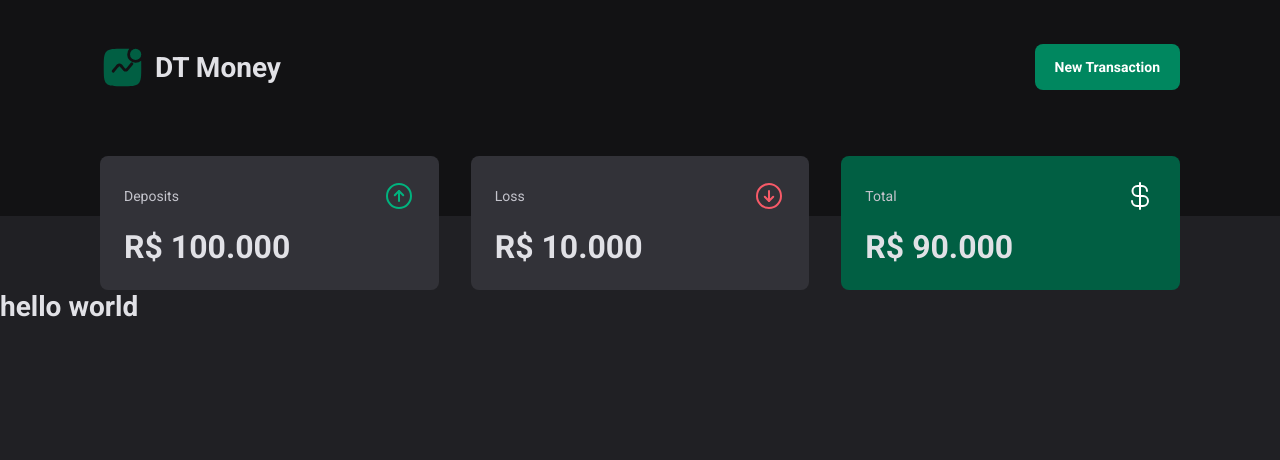
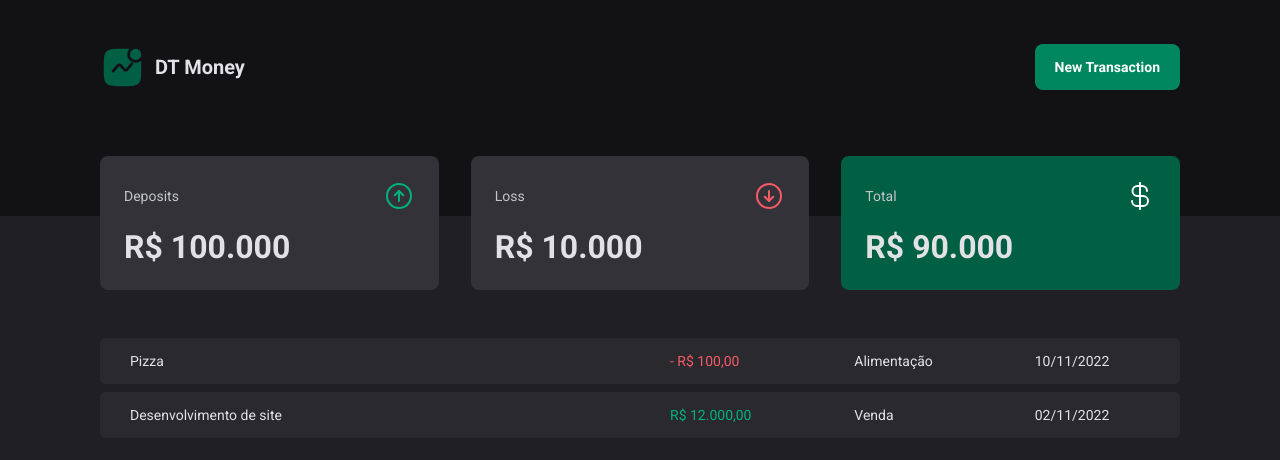
Before and after one commit to Prattiz/DT-Money, a React (Vite) app: page / in a window 1280 px wide. Shown: the top 460 px of the page. Built offline with nearby package versions, Linux system fonts and the light colour scheme.

Commit message:
CREATE TABLE IN APP

```diff
--- a/src/components/Header/styles.ts
+++ b/src/components/Header/styles.ts
@@ -18,6 +18,7 @@ export const Content = styled.div`
 
     h1{
         display: flex;
+        font-size: 2rem;
         align-items: center;
         gap:10px;
     }
--- a/src/page/index.tsx
+++ b/src/page/index.tsx
@@ -1,7 +1,7 @@
 import { Header } from "../components/Header";
 import { Summary } from "../components/Summary";
 
-import { Container } from "./styles";
+import { Container, Trasaction, Price } from "./styles";
 
 
 export function App() {
@@ -10,7 +10,26 @@ export function App() {
     <Container>
       <Header/>
       <Summary/>
-      <h1>hello world</h1>
+
+     <Trasaction>
+      <table>
+          <tbody>
+            <tr>
+              <td width="50%">Pizza</td>
+              <td><Price variant="outcome">- R$ 100,00</Price></td>
+              <td>Alimentação</td>
+              <td>10/11/2022</td>
+            </tr>
+
+            <tr>
+              <td width="50%">Desenvolvimento de site</td>
+              <td><Price variant="Income">R$ 12.000,00</Price></td>
+              <td>Venda</td>
+              <td>02/11/2022</td>
+            </tr>
+          </tbody>
+        </table>
+     </Trasaction>
     </Container>
   )
 }
--- a/src/page/styles.ts
+++ b/src/page/styles.ts
@@ -1,3 +1,42 @@
 import styled from "styled-components";
 
+interface PriceProps{
+    variant: 'Income' | 'outcome'
+}
+
 export const Container = styled.div``
+
+export const Trasaction = styled.main`
+
+    width: 100%;
+    max-width: 1120px;
+    margin: 4rem auto 0;
+    padding: 0 2rem;
+
+    table{
+        width: 100%;
+        border-collapse: separate;
+        border-spacing: 0 0.8rem;
+        margin-top: 2rem;
+
+
+        td{
+            padding: 1.5rem 3rem;
+            background-color: ${props => props.theme['gray-700']};
+
+            &:first-child{
+                border-top-left-radius: 6px;
+                border-bottom-left-radius: 6px;
+            }
+            &:last-child{
+                border-top-right-radius: 6px;
+                border-bottom-right-radius: 6px;
+            }
+        }
+    }
+`
+
+export const Price = styled.span<PriceProps>`
+
+    color: ${props => props.variant === 'Income' ? props.theme['green-300'] : props.theme['red-300']}
+`
```
